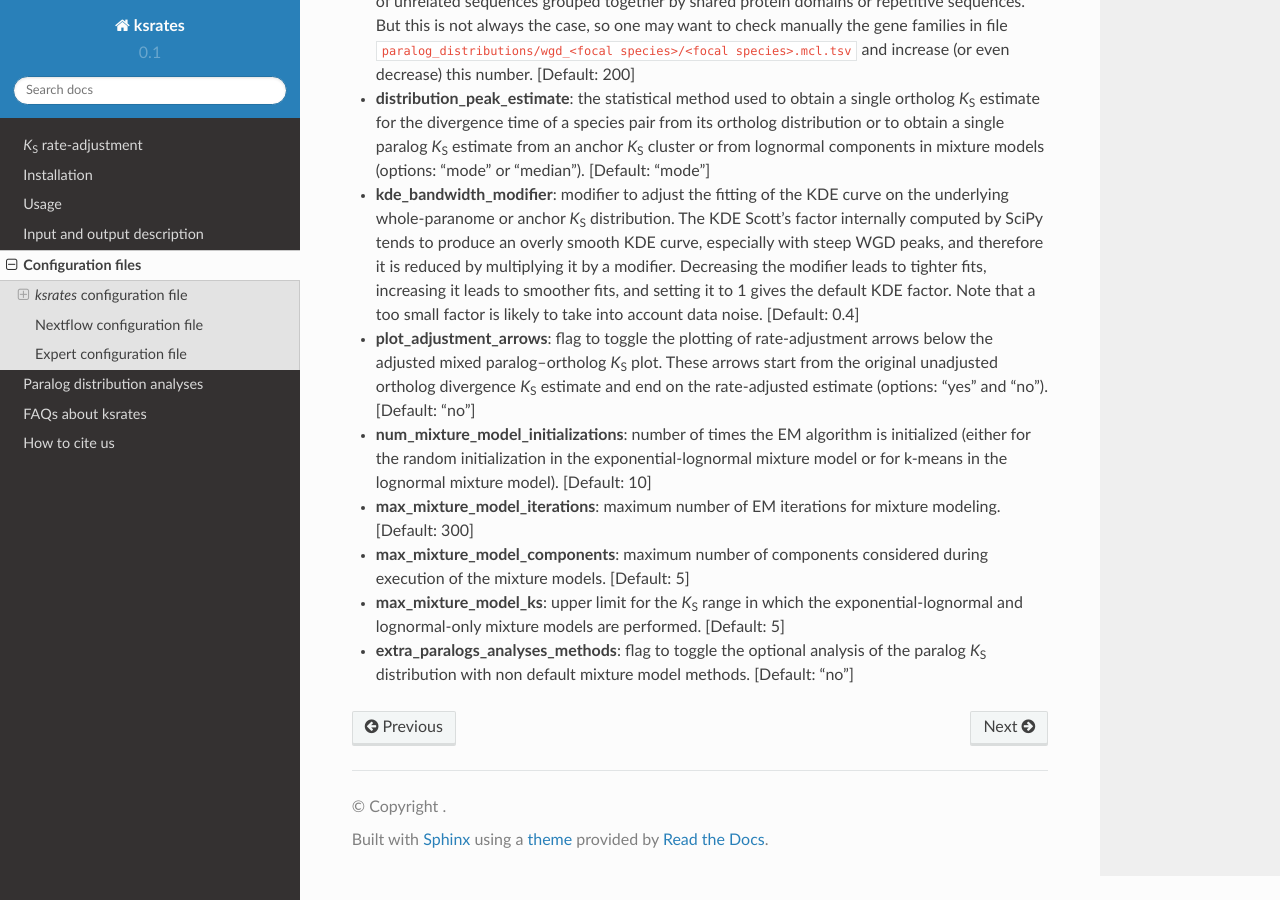
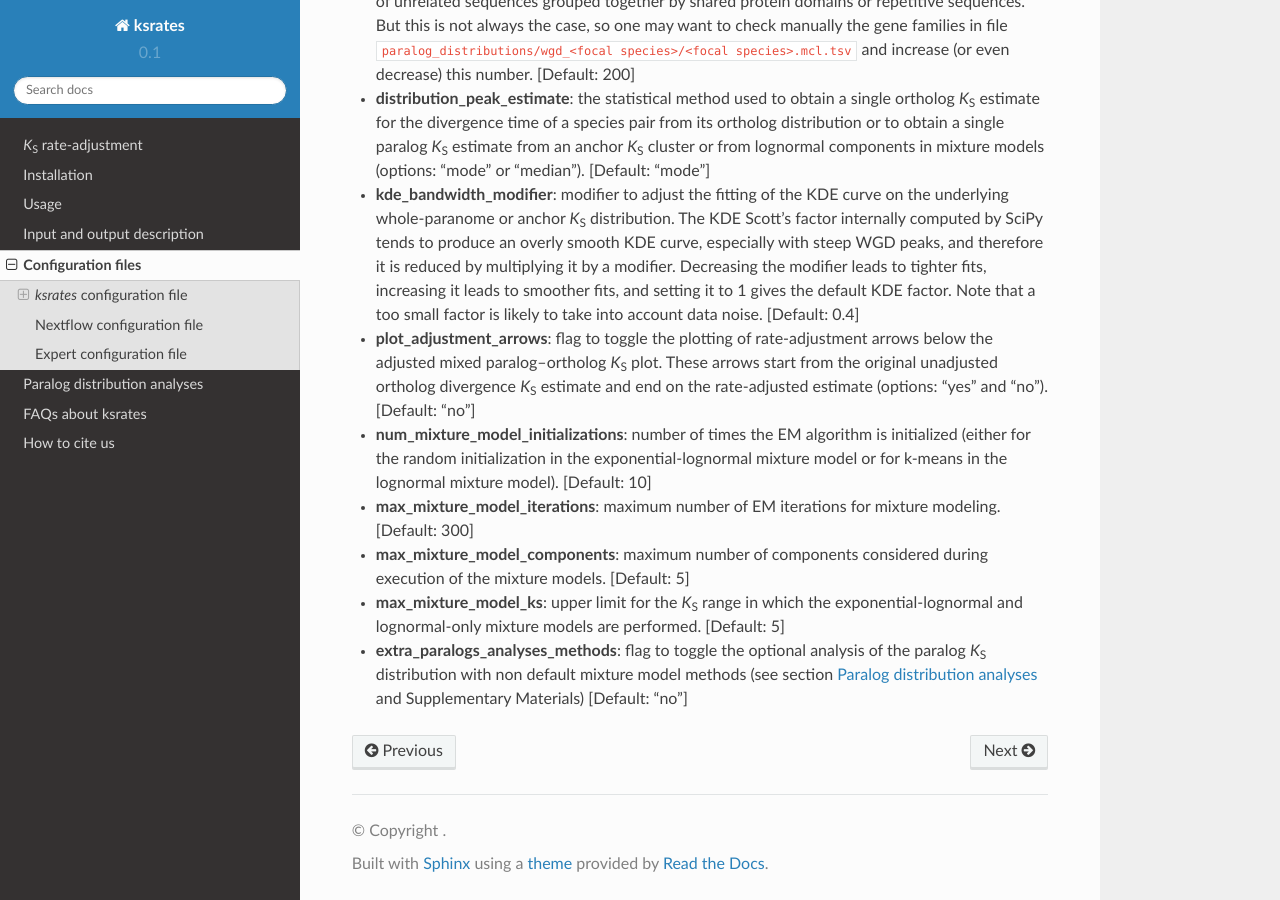
Before and after one commit to VIB-PSB/ksrates, a Sphinx documentation site: the page built from doc/source/configuration.rst, in a window 1280 px wide and 900 px high, scrolled down 6291 px. Built offline with Sphinx 7.4.7 and the Read the Docs theme 2.0.0, drawn with Linux system fonts in a browser that asks for light colours.

Commit message:
Link to "paralogs analyses" from expert config

```diff
--- a/doc/source/configuration.rst
+++ b/doc/source/configuration.rst
@@ -206,4 +206,4 @@ This is an optional configuration file that contains several \"expert\" paramete
 * **max_mixture_model_iterations**: maximum number of EM iterations for mixture modeling. [Default: 300]
 * **max_mixture_model_components**: maximum number of components considered during execution of the mixture models. [Default: 5]
 * **max_mixture_model_ks**: upper limit for the *K*:sub:`S` range in which the exponential-lognormal and lognormal-only mixture models are performed. [Default: 5]
-* **extra_paralogs_analyses_methods**: flag to toggle the optional analysis of the paralog *K*:sub:`S` distribution with non default mixture model methods. [Default: "no"]
+* **extra_paralogs_analyses_methods**: flag to toggle the optional analysis of the paralog *K*:sub:`S` distribution with non default mixture model methods (see section :ref:`paralogs_analyses` and Supplementary Materials) [Default: "no"]
--- a/doc/source/paralogs_analyses.rst
+++ b/doc/source/paralogs_analyses.rst
@@ -1,3 +1,5 @@
+.. _`paralogs_analyses`:
+
 Paralog distribution analyses
 *****************************
 
```
